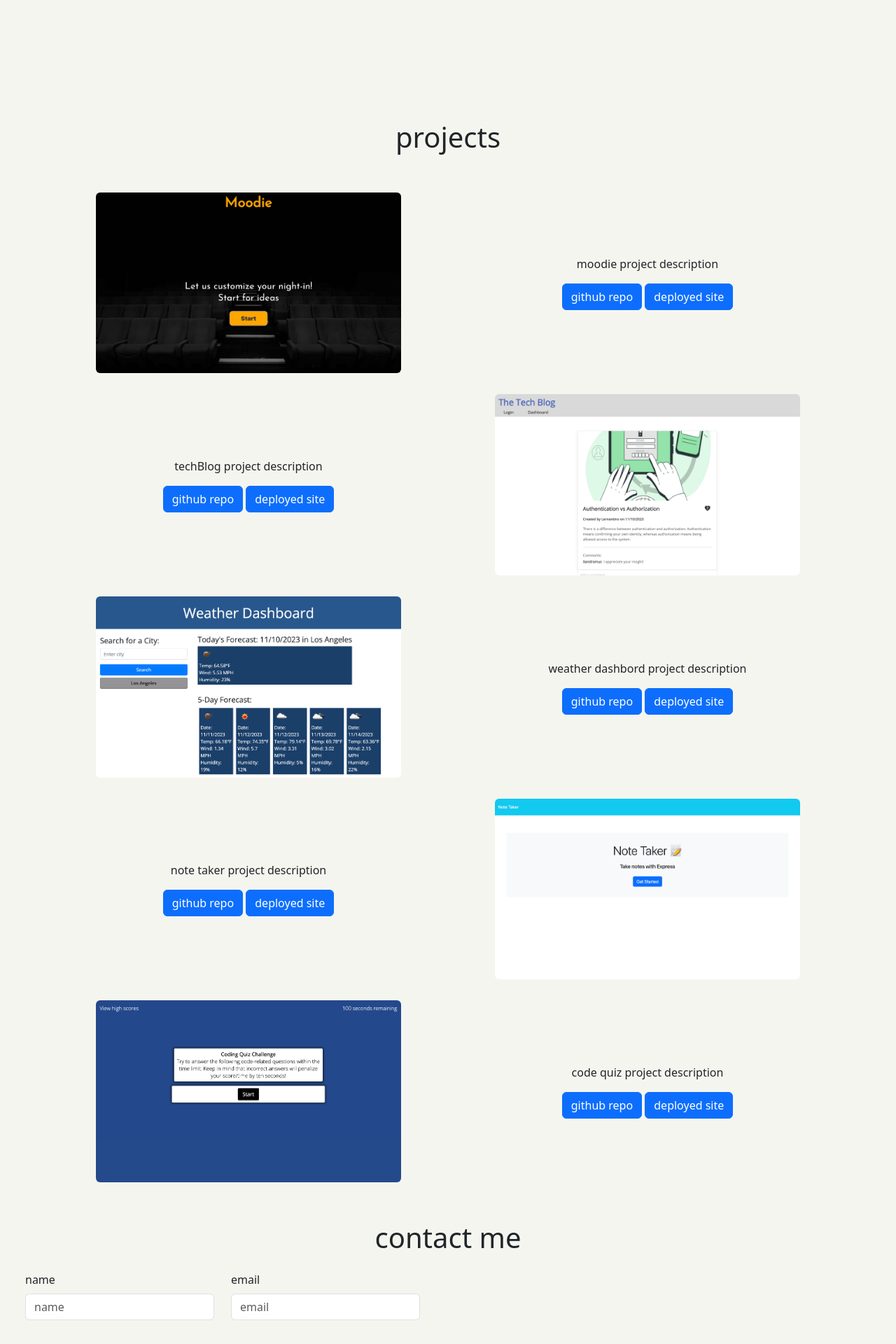
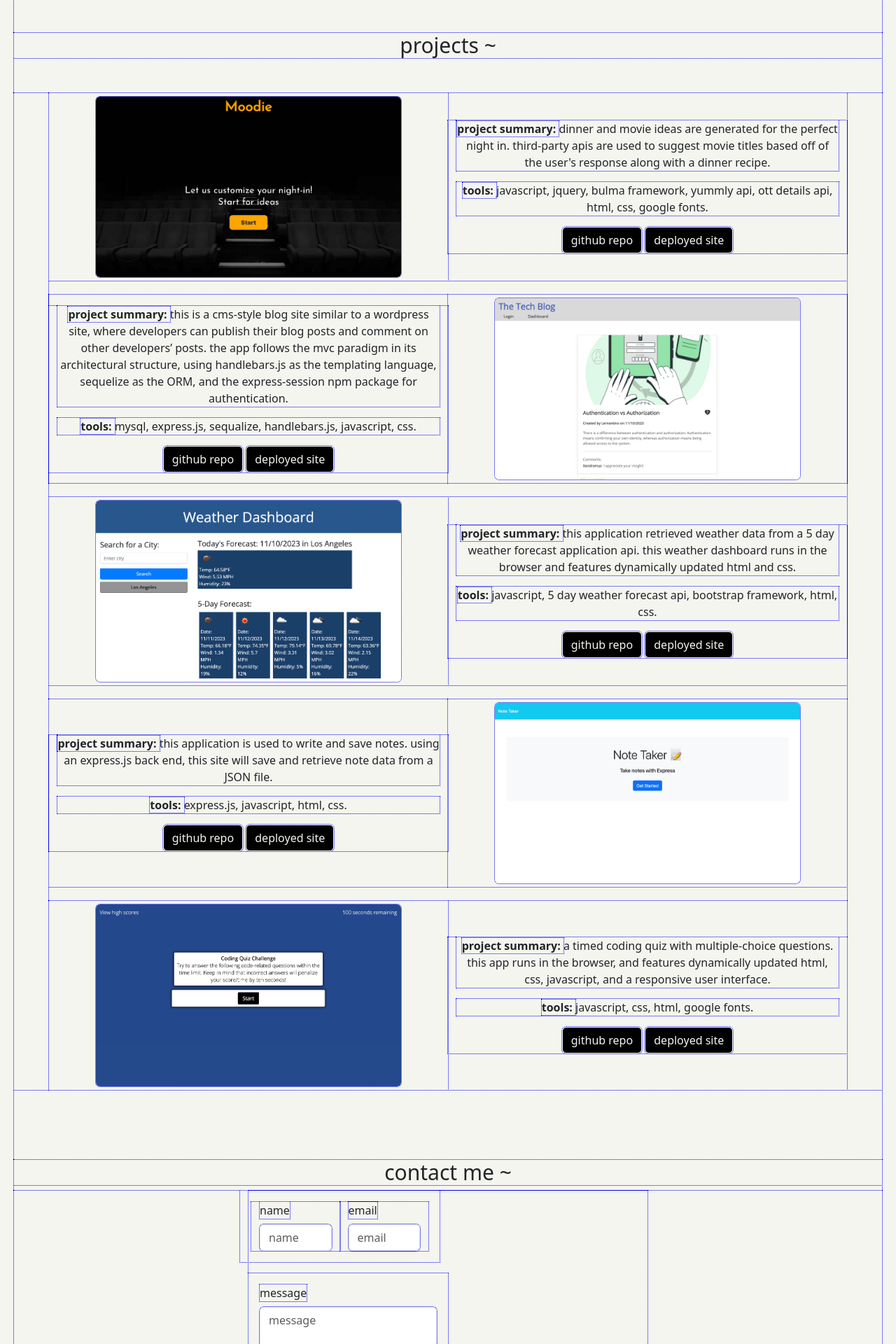
Before and after one commit to janealexadams/portfolio, a React (Vite) app: page / in a window 1280 px wide. Shown: the part 880-2800 px from the top of the page at 70% size. Built offline with nearby package versions, Linux system fonts and the light colour scheme.

Commit message:
updated contact form

```diff
--- a/src/App.css
+++ b/src/App.css
@@ -3,40 +3,9 @@
   /* margin: 0 auto; */
   padding: 20px;
   background-color: #F5F5EF;
+
 }
 
-/* .logo {
-  height: 6em;
-  padding: 1.5em;
-  will-change: filter;
-  transition: filter 300ms;
+* {
+  outline: 1px dotted blue;
 }
-.logo:hover {
-  filter: drop-shadow(0 0 2em #646cffaa);
-}
-.logo.react:hover {
-  filter: drop-shadow(0 0 2em #61dafbaa);
-}
-
-@keyframes logo-spin {
-  from {
-    transform: rotate(0deg);
-  }
-  to {
-    transform: rotate(360deg);
-  }
-}
-
-@media (prefers-reduced-motion: no-preference) {
-  a:nth-of-type(2) .logo {
-    animation: logo-spin infinite 20s linear;
-  }
-}
-
-.card {
-  padding: 2em;
-}
-
-.read-the-docs {
-  color: #888;
-} */
--- a/src/components/Contact.jsx
+++ b/src/components/Contact.jsx
@@ -48,10 +48,11 @@ function Contact() {
 
   return (
     <section>
-        <h1 id="contact" className="contact text-center">contact me</h1>
+        <h1 id="contact" className="contact text-center">contact me ~</h1>
         <div className="form">
         <Form onSubmit={handleFormSubmit}>
-        <Row className="mb-3 w-50 p-3">
+          <div>
+          <Row className="mb-3 w-50 p-3">
             <Form.Group as={Col} controlId="formGridEmail">
             <Form.Label>name</Form.Label>
             <Form.Control
@@ -83,9 +84,10 @@ function Contact() {
               placeholder="message"/>
         </Form.Group>
 
-        <Button variant="primary" type="submit">
+        <Button variant="outline-light" id="contact-button" type="submit">
             get in touch
         </Button>
+          </div>
     </Form>
         </div>
     </section>
--- a/src/components/Header.jsx
+++ b/src/components/Header.jsx
@@ -13,7 +13,7 @@ function Header() {
                 <Row className="header text-center">
                     <Col xs={6} md={6}>
                         <p className="title">hello, i’m jane!</p>
-                        <p classname="blurb">i’m a full-stack web developer based in los angeles, ca. i have a passion for all things technology and design, from software engineering to ui/ux.</p>
+                        <p classname="blurb">i’m a full-stack web developer based in los angeles, ca. i have a passion for all things technology and design, and i enjoy creating applications that make a difference with a functional user experience.</p>
                     </Col>
                     <Col xs={6} md={6}>
                         <Image className="portrait" src={portrait} alt="self portrait" roundedCircle />
--- a/src/components/Projects.jsx
+++ b/src/components/Projects.jsx
@@ -3,18 +3,18 @@ import Container from 'react-bootstrap/Container';
 import Row from 'react-bootstrap/Row';
 import Image from 'react-bootstrap/Image';
 import 'bootstrap/dist/css/bootstrap.min.css';
-import '../styles/Projects.css';
 import moodie from '../assets/moodie.png';
 import weatherDashboard from '../assets/weather-dashboard.png';
 import noteTaker from '../assets/note-taker.png';
 import codeQuiz from '../assets/code-quiz.png';
 import techBlog from '../assets/tech-blog.png';
 import Button from 'react-bootstrap/Button';
+import '../styles/Projects.css';
 
 function Projects() {
   return (
    <section id="projects">
-      <h1 className="projects text-center">projects</h1>
+      <h1 className="projects text-center">projects ~</h1>
       <div id="projects" className="text-center">
       <Container>
       <Row className="moodie">
@@ -22,14 +22,16 @@ function Projects() {
           <Image className="moodie-img " src={moodie} alt="Moodie" rounded />
         </Col>
         <Col xs={6} md={6}>
-          <p className="desc">moodie project description</p>
-          <Button href="https://github.com/BrianPizz/caseCamels-Moodie.git">github repo</Button> <Button href="https://brianpizz.github.io/caseCamels-Moodie/">deployed site</Button>{' '}
+          <p className="desc"><b>project summary: </b>dinner and movie ideas are generated for the perfect night in. third-party apis are used to suggest movie titles based off of the user's response along with a dinner recipe.</p>
+          <p className="desc"><b>tools: </b>javascript, jquery, bulma framework, yummly api, ott details api, html, css, google fonts.</p>
+          <Button variant="outline-light" id="project-button" href="https://github.com/BrianPizz/caseCamels-Moodie.git">github repo</Button> <Button variant="outline-light" id="project-button" href="https://brianpizz.github.io/caseCamels-Moodie/">deployed site</Button>{' '}
         </Col>
       </Row>
       <Row className="tech-blog">
         <Col xs={6} md={6}>
-          <p className="desc">techBlog project description</p>
-          <Button href="https://github.com/janealexadams/tech-blog.git">github repo</Button> <Button href="https://dreadful-dungeon-10044-849ba164dcc5.herokuapp.com/">deployed site</Button>{' '}
+          <p className="desc"><b>project summary: </b>this is a cms-style blog site similar to a wordpress site, where developers can publish their blog posts and comment on other developers’ posts. the app follows the mvc paradigm in its architectural structure, using handlebars.js as the templating language, sequelize as the ORM, and the express-session npm package for authentication.</p>
+          <p className="desc"><b>tools: </b>mysql, express.js, sequalize, handlebars.js, javascript, css.</p>
+          <Button variant="outline-light" id="project-button" href="https://github.com/janealexadams/tech-blog.git">github repo</Button> <Button variant="outline-light" id="project-button" href="https://dreadful-dungeon-10044-849ba164dcc5.herokuapp.com/">deployed site</Button>{' '}
         </Col>
         <Col className="img-col" xs={6} md={6}>
         <Image className="tech-blog-img" src={techBlog} alt="tech-blog" rounded />
@@ -40,14 +42,16 @@ function Projects() {
           <Image className="weather-dashboard-img" src={weatherDashboard} alt="Weather Dashboard" rounded />
         </Col>
         <Col xs={6} md={6}>
-          <p className="desc">weather dashbord project description</p>
-          <Button href="https://github.com/janealexadams/weather-dashboard.git">github repo</Button> <Button href="https://janealexadams.github.io/weather-dashboard/">deployed site</Button>{' '}
+          <p className="desc"><b>project summary: </b>this application retrieved weather data from a 5 day weather forecast application api. this weather dashboard runs in the browser and features dynamically updated html and css.</p>
+          <p className="desc"><b>tools: </b>javascript, 5 day weather forecast api, bootstrap framework, html, css.</p>
+          <Button variant="outline-light" id="project-button" href="https://github.com/janealexadams/weather-dashboard.git">github repo</Button> <Button variant="outline-light" id="project-button" href="https://janealexadams.github.io/weather-dashboard/">deployed site</Button>{' '}
         </Col>
       </Row>
       <Row className="note-taker">
         <Col xs={6} md={6}>
-          <p className="desc">note taker project description</p>
-          <Button href="https://github.com/janealexadams/note-taker.git">github repo</Button> <Button href="https://janealexadams.github.io/note-taker/">deployed site</Button>{' '}
+          <p className="desc"><b>project summary: </b>this application is used to write and save notes. using an express.js back end, this site will save and retrieve note data from a JSON file.</p>
+          <p className="desc"><b>tools: </b>express.js, javascript, html, css.</p>
+          <Button variant="outline-light" id="project-button" href="https://github.com/janealexadams/note-taker.git">github repo</Button> <Button variant="outline-light" id="project-button" href="https://janealexadams.github.io/note-taker/">deployed site</Button>{' '}
         </Col>
         <Col className="img-col" xs={6} md={6}>
           <Image className="note-taker-img" src={noteTaker} alt="Note Taker" rounded />
@@ -58,8 +62,9 @@ function Projects() {
           <Image className="code-quiz-img" src={codeQuiz} alt="Code Quiz" rounded />
         </Col>
         <Col xs={6} md={6}>
-          <p className="desc">code quiz project description</p>
-          <Button href="https://github.com/janealexadams/code-quiz.git">github repo</Button> <Button href="https://janealexadams.github.io/code-quiz/">deployed site</Button>{' '}
+          <p className="desc"><b>project summary: </b>a timed coding quiz with multiple-choice questions. this app runs in the browser, and features dynamically updated html, css, javascript, and a responsive user interface. </p>
+          <p className="desc"><b>tools: </b>javascript, css, html, google fonts.</p>
+          <Button variant="outline-light" id="project-button" href="https://github.com/janealexadams/code-quiz.git">github repo</Button> <Button variant="outline-light" id="project-button" href="https://janealexadams.github.io/code-quiz/">deployed site</Button>{' '}
         </Col>
       </Row>
     </Container>
--- a/src/styles/Footer.css
+++ b/src/styles/Footer.css
@@ -1,4 +1,5 @@
 .footer {
+    margin-top: 50px;
     display: flex;
     align-items: center;
     justify-content: center;
--- a/src/styles/Header.css
+++ b/src/styles/Header.css
@@ -4,7 +4,7 @@
 }
 
 .header {
-    margin-top: 150px;
+    margin-top: 125px;
     display: flex;
     align-items: center;
     justify-content: center;
--- a/src/styles/Projects.css
+++ b/src/styles/Projects.css
@@ -1,6 +1,7 @@
 .projects {
-    margin-top: 350px;
+    margin-top: 275px;
     margin-bottom: 50px;
+    font-size: 30px;
 }
 
 .moodie, .tech-blog, .weather-dashboard, .code-quiz, .note-taker {
@@ -44,6 +45,13 @@
     transition: 0.2s all ease-in-out;
 }
 
+#project-button {
+    background-color: rgb(0, 0, 0);
+    color: #F5F5EF;;
+}
 
-
-/* hover over image https://www.w3schools.com/css/tryit.asp?filename=trycss_css_image_overlay_opacity */
+#project-button:hover {
+    font-weight: bold;
+    background-color: #F5F5EF;
+    color: black;
+}
--- a/src/styles/contact.css
+++ b/src/styles/contact.css
@@ -1,10 +1,22 @@
 .contact {
-    margin-top: 50px;
+    margin-top: 100px;
     text-align: center;
+    font-size: 30px;
 }
-/*
+
 .form {
-    display: inline-block;
-    margin-left: auto;
-    margin-right: auto;
-} */
+    display: flex;
+    justify-content: center;
+    position: relative;
+}
+
+#contact-button {
+    background-color: rgb(0, 0, 0);
+    color: #F5F5EF;
+}
+
+#contact-button:hover {
+    font-weight: bold;
+    background-color: #F5F5EF;
+    color: black;
+}
```
